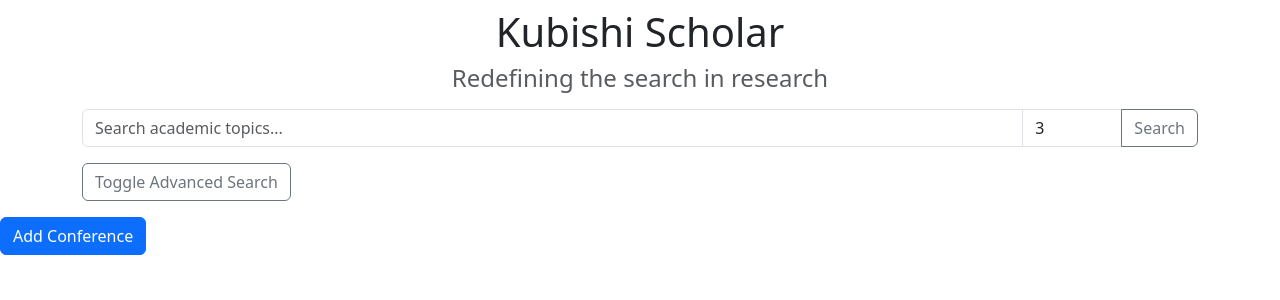
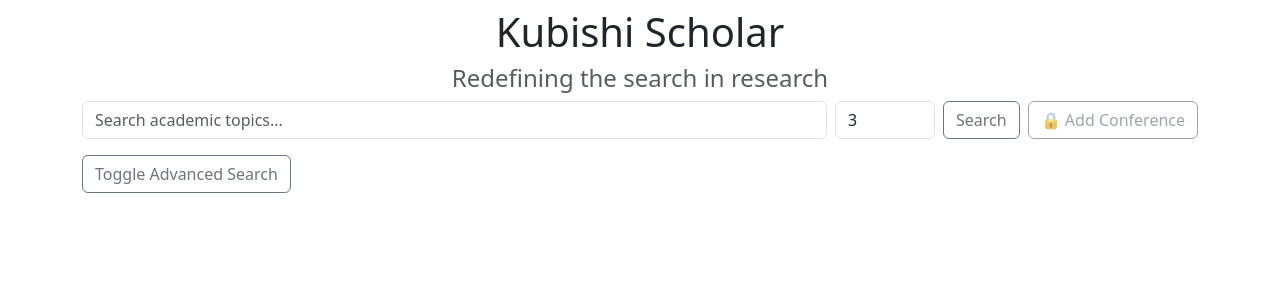
Before and after one commit to kubishi/scholar, a Flask app: page / in a window 1280 px wide. Shown: the part 56-356 px from the top of the page. Run offline with Flask 3, Linux system fonts and the light colour scheme.

Commit message:
Enter confrences work, must be logged in to make additions

```diff
--- a/Frontend/app.py
+++ b/Frontend/app.py
@@ -10,19 +10,33 @@ from os import environ as env
 from urllib.parse import quote_plus, urlencode
 from authlib.integrations.flask_client import OAuth
 
+from flask_sqlalchemy import SQLAlchemy
+
 
 load_dotenv()
 
-
+# --Pinecone Setup--
 PINECONE_API_KEY = os.getenv("PINECONE_API_KEY")
 PINECONE_INDEX_NAME = os.getenv("PINECONE_INDEX_NAME")
 pc = Pinecone(api_key=PINECONE_API_KEY)
 pinecone_index = pc.Index(host="https://aca2-qjtvg2h.svc.aped-4627-b74a.pinecone.io")
+
+# --OpenAI API Setup---
 openai_client = OpenAI(api_key=os.getenv("OPENAI_API_KEY"))
+
+# --Flask App setup---
 app = Flask(__name__)
 
+
+
+# ---SQL Database Setup---
+app.config['SQLALCHEMY_DATABASE_URI'] = 'mysql+pymysql://myapp_user:Sebastian1@localhost/myapp_db'
+app.config['SQLALCHEMY_TRACK_MODIFICATIONS'] = False
+
+db = SQLAlchemy(app)
+
+# --Auth0 setup---
 app.secret_key = env.get("APP_SECRET_KEY")
-
 oauth = OAuth(app)
 
 oauth.register(
--- a/Frontend/templates/index.html
+++ b/Frontend/templates/index.html
@@ -29,11 +29,25 @@
     <h1 class="my-2 text-center">Kubishi Scholar</h1>
     <h4 class="my-2 text-center text-muted">Redefining the search in research</h4>
 
- <form method="GET" action="/" class="my-3">
-    <div class="input-group mb-3">
-        <input class="form-control" type="text" name="query" value="{{ query }}" placeholder="Search academic topics..." required>
-        <input class="form-control" type="number" name="num_results" value="{{ num_results or '' }}" placeholder="Count" style="max-width: 100px;" max="100">
-        <button id="search-btn" type="submit" class="btn btn-outline-secondary">Search</button>
+    <div class="d-flex justify-content-between align-items-center mb-3">
+      <form method="GET" action="/" class="d-flex flex-grow-1 me-2">
+          <input class="form-control me-2" type="text" name="query" value="{{ query }}" placeholder="Search academic topics..." required>
+          <input class="form-control me-2" type="number" name="num_results" value="{{ num_results or '' }}" placeholder="Count" style="max-width: 100px;" max="100">
+          <button id="search-btn" type="submit" class="btn btn-outline-secondary">Search</button>
+      </form>
+
+      <!-- Add Conference Button -->
+      {% if session %}
+      <!-- Only show clickable button if user is logged in -->
+      <a href="/add_conf" class="btn btn-outline-success" target="_blank" rel="noopener noreferrer">
+          ➕ Add Conference
+      </a>
+      {% else %}
+          <!-- Disabled button for guests -->
+          <button class="btn btn-outline-secondary" disabled title="Login to add a conference">
+              🔒 Add Conference
+          </button>
+      {% endif %}
     </div>
 
 
@@ -197,8 +211,6 @@
     });
 </script>
 
-<nav>
-    <a href="/add_conf" class="btn btn-primary" target="_blank" rel="noopener noreferrer">Add Conference</a>
-</nav>
+
 
 {% endblock %}
```
Also changed, not shown: sql_connection_test.py (added, +31 -0 lines).
